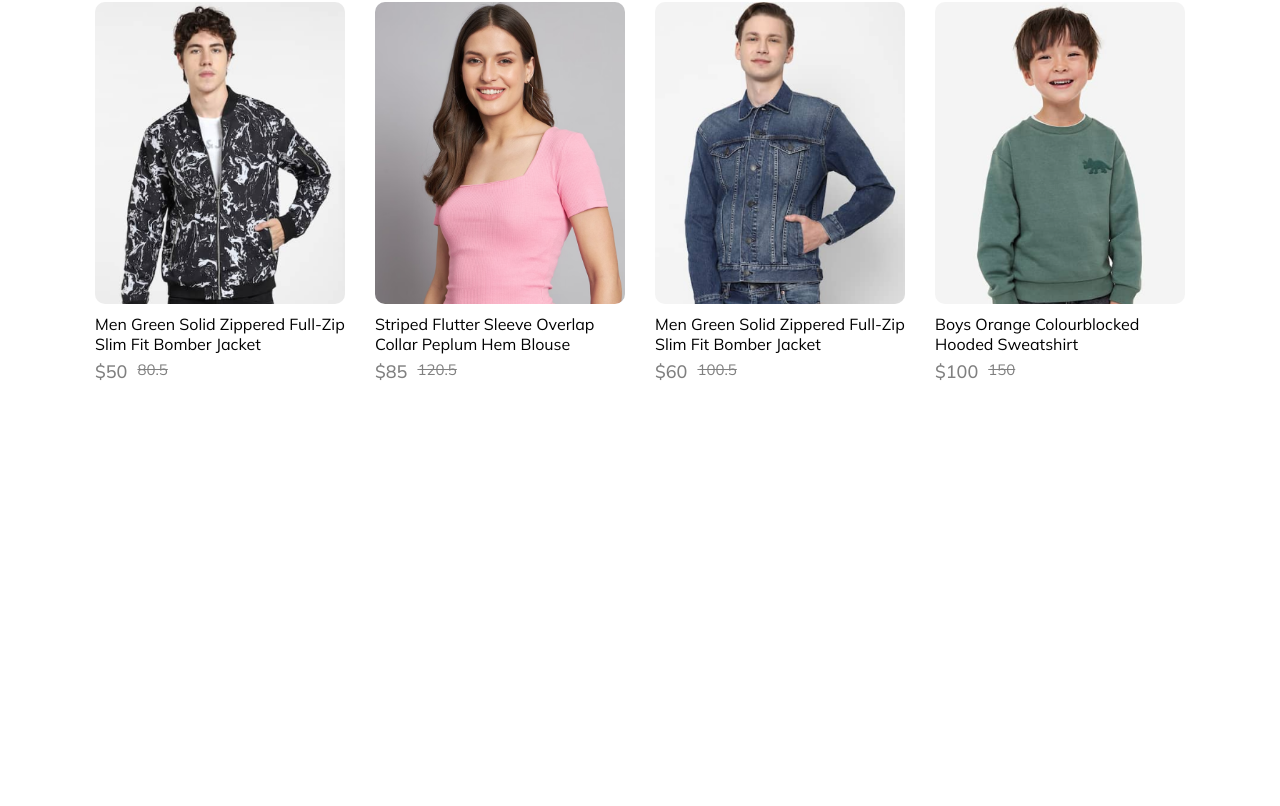
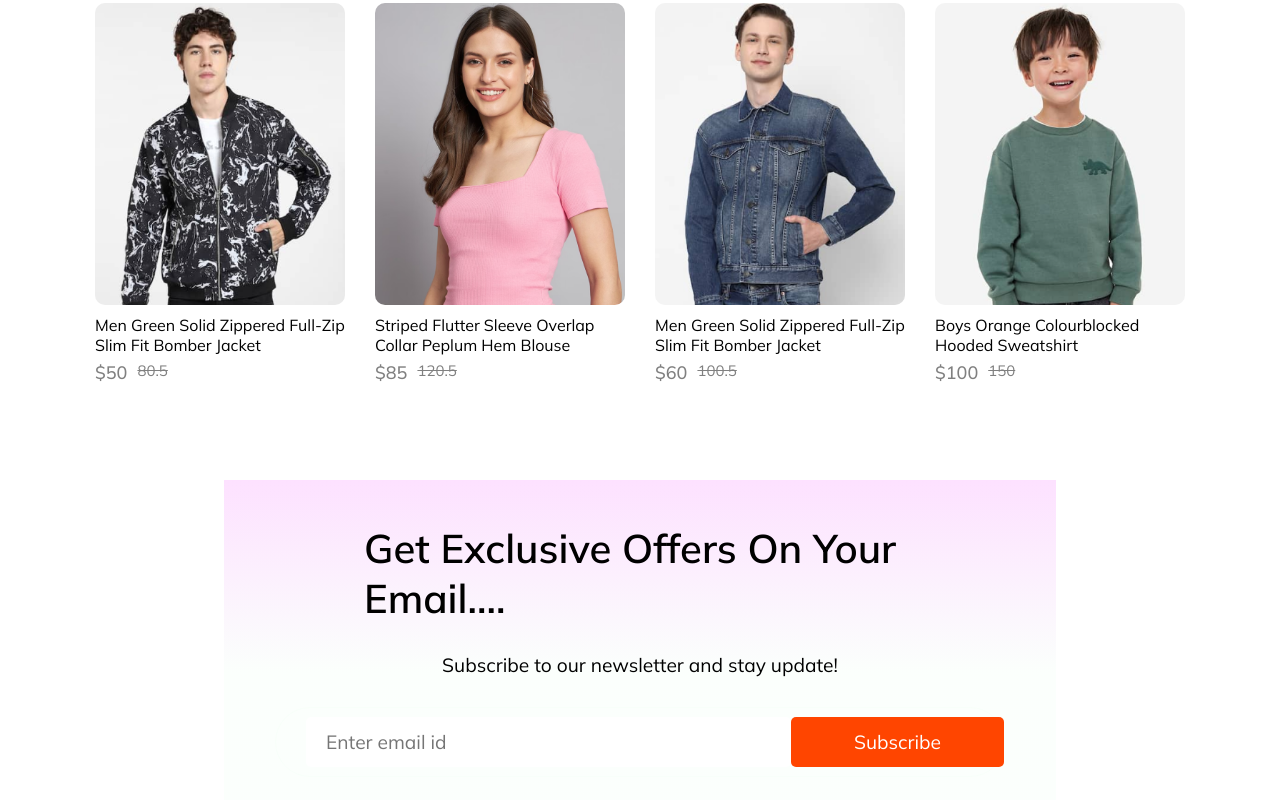
Before and after one commit to Jaimurugan-c/E-comMern, a React (Vite) app in the folder frontend/: page / in a window 1280 px wide. Shown: the part 2815-3621 px from the top of the page. Before the commit the page ends 3198 px from the top, so only its background shows below. Built offline with nearby package versions, Linux system fonts and the light colour scheme; a web font is replaced by a local one.

Commit message:
Done- commited

```diff
--- a/frontend/src/components/NewCollections/NewCollections.css
+++ b/frontend/src/components/NewCollections/NewCollections.css
@@ -3,8 +3,7 @@
     display: flex;
     flex-direction: column;
     align-items: center;
-    height: 90vh;
-
+    margin-bottom: 100px;
     gap:30px
 }
  .new-collections h2{
--- /dev/null
+++ b/frontend/src/components/newsletter/NewsLetter.jsx
@@ -0,0 +1,17 @@
+import React from 'react'
+import './newsletter.css'
+const NewsLetter = () => {
+  return (
+    <div className='newsletter'>
+
+      <h2>Get Exclusive Offers On Your Email....</h2>
+      <p>Subscribe to our newsletter and stay update!</p>
+        <div>
+          <input type ="email" placeholder='Enter email id'/>
+          <button>Subscribe</button>
+        </div>
+    </div>
+  )
+}
+
+export default NewsLetter
--- /dev/null
+++ b/frontend/src/components/newsletter/newsletter.css
@@ -0,0 +1,62 @@
+.newsletter{
+    width:65%;
+    height:40vh;
+    display: flex;
+    flex-direction: column;
+    justify-content: center;
+    align-items: center;
+    margin:  auto;
+    padding: 0 140px;
+    margin-bottom: 250px;
+    gap:30px;
+  background: linear-gradient(180deg, #fde1ff 0%, #e1ffea22 60%);
+}
+.newsletter h2{
+    font-size: 2.5rem;
+    font-weight: 600;
+    margin-top: 20px;
+
+}
+.newsletter p{
+    font-size: 1.2rem;
+    font-weight: 400;
+    text-align: center;
+}
+.newsletter div{
+    display: flex;
+    align-items: center;
+    justify-content: space-between;
+
+    width:730px;
+    height:70px;
+    border-radius:80px ;
+    border: #e1ffea22 1px solid;
+}
+.newsletter input{
+    width: 500px;
+    margin-left: 30px;
+    height: 50px;
+    border-radius: 5px;
+    border: none;
+    padding-left: 20px;
+    font-size: 1.2rem;
+}
+.newsletter input:focus{
+    outline: none;
+}
+.newsletter button{
+    width: 220px;
+    height: 50px;
+    border-radius: 5px;
+    border: none;
+    background-color: orangered;
+    color: white;
+    font-size: 1.2rem;
+    cursor: pointer;
+}
+.newsletter button:hover{
+    background-color: #ff1a1a;
+}
+.newsletter button:active{
+    background-color: #e60000;
+}
--- a/frontend/src/pages/Shop.jsx
+++ b/frontend/src/pages/Shop.jsx
@@ -4,6 +4,7 @@ import Hero from '../components/hero/Hero'
 import Popular from '../components/popular/Popular'
 import Offers from '../components/offers/Offers'
 import NewCollections from '../components/NewCollections/NewCollections'
+import NewsLetter from '../components/newsletter/NewsLetter'
 
 const Shop = () => {
   return (
@@ -12,6 +13,7 @@ const Shop = () => {
       <Popular/>
       <Offers/>
       <NewCollections/>
+     <NewsLetter/>
    </div>
   )
 }
```
